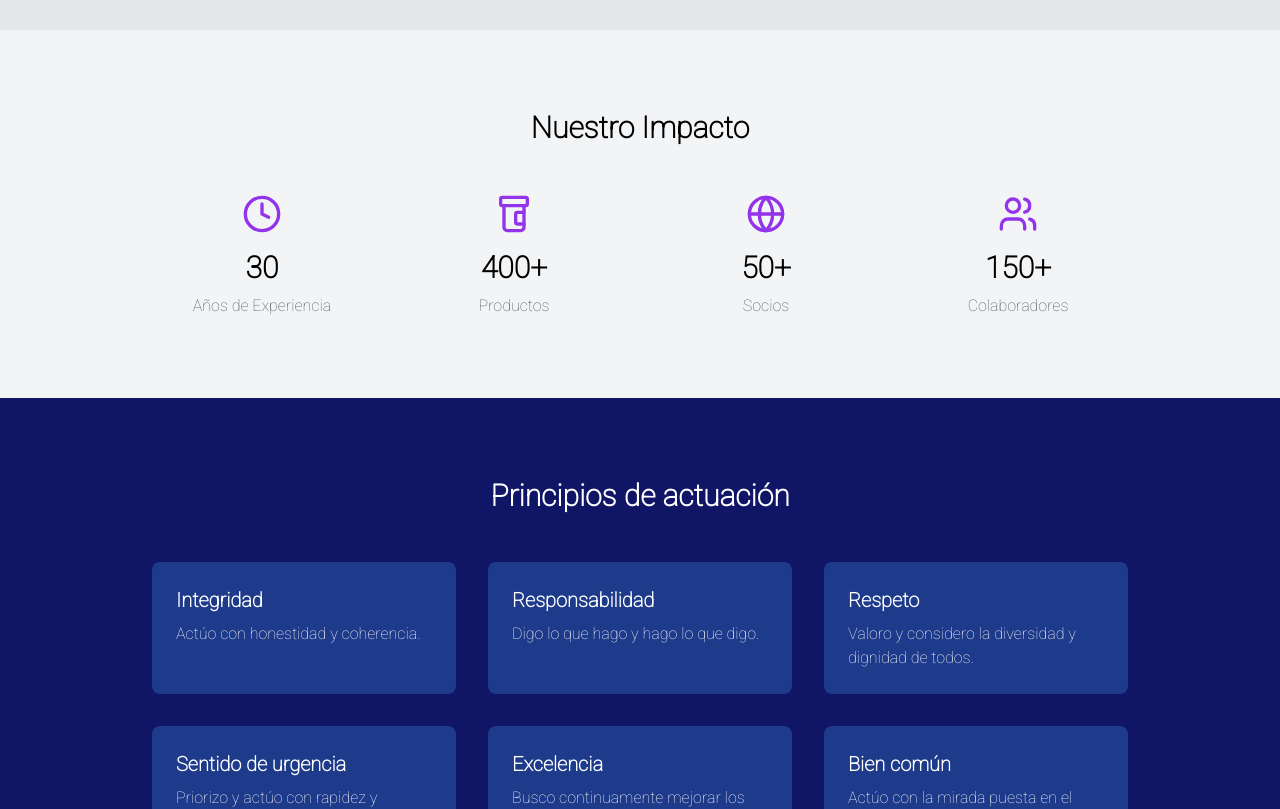
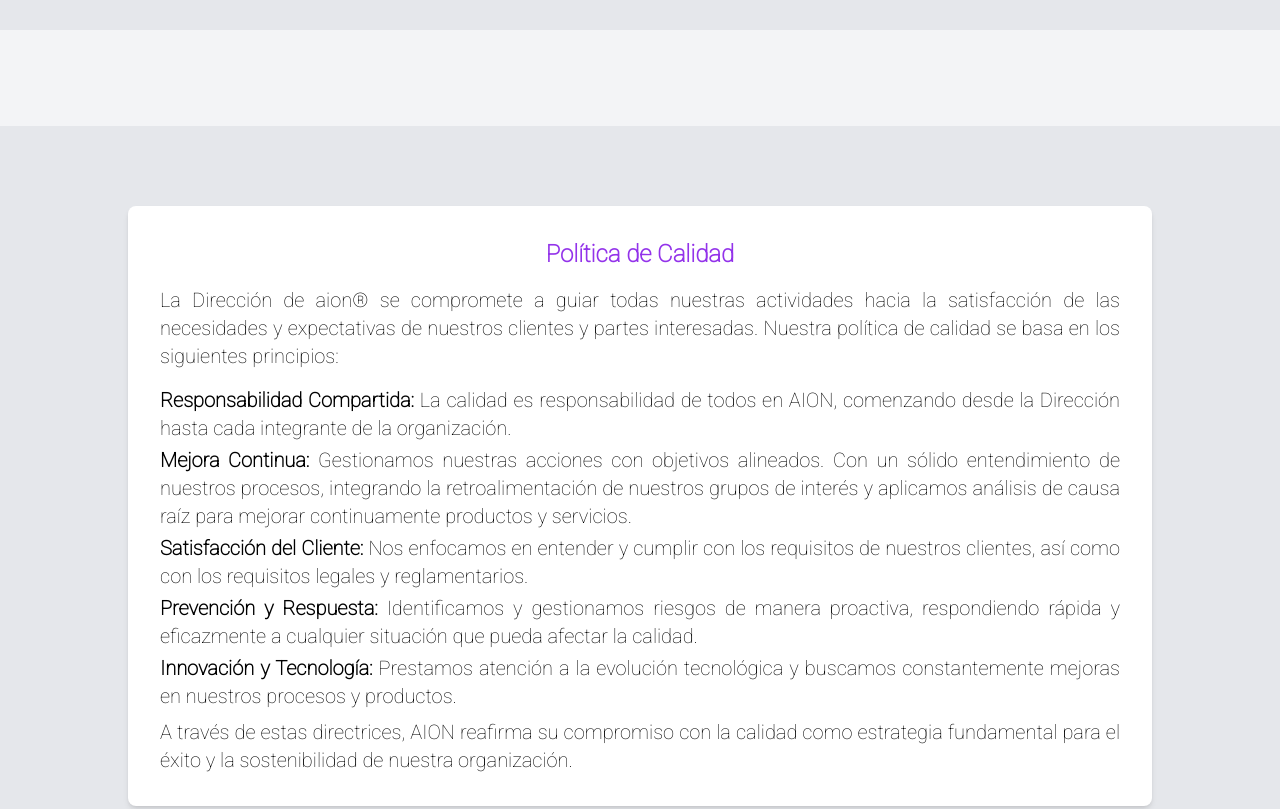
Before and after one commit to richard2703/aion-web, a Next.js app: page /about in a window 1280 px wide. Shown: the part 1460-2269 px from the top of the page. Built offline with nearby package versions, Linux system fonts and the light colour scheme; no server answers.

Commit message:
feat: Agregar la politica de calidad

```diff
--- a/messages/en.json
+++ b/messages/en.json
@@ -124,7 +124,20 @@
     "core_team": "Our Executive Team",
     "team_paragraph_1": "Our executive team is composed of professionals with over 100 years of combined experience in various industries, including food, tobacco, graphic arts, beverages, and consulting. This rich diversity of backgrounds allows us to approach market challenges with a broad and creative perspective.",
     "team_paragraph_2": "We have cultivated an agile and empowered organization, where each day represents a new opportunity for the growth and development of our staff. We foster a collaborative and dynamic work environment where ideas are valued, and each team member can contribute to collective success.",
-    "team_paragraph_3": "We firmly believe that the talent and experience of our team are key to driving innovation and excellence in our services. Together, we face the challenges of the future with determination and vision, committed to sustainable development and the well-being of our partners and clients."
+    "team_paragraph_3": "We firmly believe that the talent and experience of our team are key to driving innovation and excellence in our services. Together, we face the challenges of the future with determination and vision, committed to sustainable development and the well-being of our partners and clients.",
+    "quality_policies": "Quality Policy",
+    "quality_policies_paragraph_1": "The management of aion® is committed to guiding all our activities toward meeting the needs and expectations of our customers and stakeholders. Our quality policy is based on the following principles:",
+    "principle_head_1": "Shared Responsibility: ",
+    "quality_policies_principle_1": "Quality is everyone's responsibility at AION, starting from the management to every member of the organization.",
+    "principle_head_2": "Continuous Improvement: ",
+    "quality_policies_principle_2": "We manage our actions with aligned objectives. With a solid understanding of our processes, integrating feedback from our stakeholders, and applying root cause analysis to continuously improve products and services.",
+    "principle_head_3": "Customer Satisfaction: ",
+    "quality_policies_principle_3": "We focus on understanding and meeting our customers' requirements, as well as legal and regulatory requirements.",
+    "principle_head_4": "Prevention and Response: ",
+    "quality_policies_principle_4": "We proactively identify and manage risks, responding quickly and effectively to any situation that may affect quality.",
+    "principle_head_5": "Innovation and Technology: ",
+    "quality_policies_principle_5": "We pay attention to technological evolution and constantly seek improvements in our processes and products.",
+    "quality_policies_paragraph_2": "Through these guidelines, AION reaffirms its commitment to quality as a fundamental strategy for the success and sustainability of our organization."
   },
   "TechPage": {
     "title": "Our Technologies",
--- a/messages/es.json
+++ b/messages/es.json
@@ -124,7 +124,20 @@
     "core_team": "Nuestro Equipo Directivo",
     "team_paragraph_1": "Nuestro equipo directivo está compuesto por profesionales que suman más de 100 años de experiencia en diversas industrias, incluyendo alimentos, tabaco, artes gráficas, bebidas y consultoría. Esta rica diversidad de antecedentes nos permite abordar los desafíos del mercado con una perspectiva amplia y creativa.",
     "team_paragraph_2": "Hemos cultivado una organización ágil y empoderada, en la que cada día representa una nueva oportunidad para el crecimiento y desarrollo de nuestro personal. Fomentamos un ambiente de trabajo colaborativo y dinámico, donde las ideas son valoradas y cada miembro del equipo puede contribuir al éxito colectivo.",
-    "team_paragraph_3": "Creemos firmemente que el talento y la experiencia de nuestro equipo son claves para impulsar la innovación y la excelencia en nuestros servicios. Juntos, enfrentamos los retos del futuro con determinación y visión, comprometidos con el desarrollo sostenible y el bienestar de nuestros socios y clientes."
+    "team_paragraph_3": "Creemos firmemente que el talento y la experiencia de nuestro equipo son claves para impulsar la innovación y la excelencia en nuestros servicios. Juntos, enfrentamos los retos del futuro con determinación y visión, comprometidos con el desarrollo sostenible y el bienestar de nuestros socios y clientes.",
+    "quality_policies": "Política de Calidad",
+    "quality_policies_paragraph_1": "La Dirección de aion® se compromete a guiar todas nuestras actividades hacia la satisfacción de las necesidades y expectativas de nuestros clientes y partes interesadas. Nuestra política de calidad se basa en los siguientes principios:",
+    "principle_head_1": "Responsabilidad Compartida: ",
+    "quality_policies_principle_1": "La calidad es responsabilidad de todos en AION, comenzando desde la Dirección hasta cada integrante de la organización.",
+    "principle_head_2": "Mejora Continua: ",
+    "quality_policies_principle_2": "Gestionamos nuestras acciones con objetivos alineados. Con un sólido entendimiento de nuestros procesos, integrando la retroalimentación de nuestros grupos de interés y aplicamos análisis de causa raíz para mejorar continuamente productos y servicios.",
+    "principle_head_3": "Satisfacción del Cliente: ",
+    "quality_policies_principle_3": "Nos enfocamos en entender y cumplir con los requisitos de nuestros clientes, así como con los requisitos legales y reglamentarios.",
+    "principle_head_4": "Prevención y Respuesta: ",
+    "quality_policies_principle_4": "Identificamos y gestionamos riesgos de manera proactiva, respondiendo rápida y eficazmente a cualquier situación que pueda afectar la calidad.",
+    "principle_head_5": "Innovación y Tecnología: ",
+    "quality_policies_principle_5": "Prestamos atención a la evolución tecnológica y buscamos constantemente mejoras en nuestros procesos y productos.",
+    "quality_policies_paragraph_2": "A través de estas directrices, AION reafirma su compromiso con la calidad como estrategia fundamental para el éxito y la sostenibilidad de nuestra organización."
   },
   "TechPage": {
     "title": "Nuestras Tecnologías",
--- a/src/app/about/page.tsx
+++ b/src/app/about/page.tsx
@@ -51,6 +51,50 @@
               </h3>
               <p className="font-bold text-2xl text-slate-700 text-center">
                 {t("purpose")}
+              </p>
+            </div>
+          </div>
+        </div>
+      </section>
+
+      <section className="py-12">
+        <div className="container mx-auto px-6 max-w-screen-lg"></div>
+      </section>
+
+      <section className="bg-gray-200 py-20">
+        <div className="container mx-auto max-w-screen-lg">
+          <div className=" gap-10">
+            <div className="bg-white p-8 rounded-lg shadow-md">
+              <h3 className="text-center text-2xl font-bold mb-4 text-purple-600">
+                {t("quality_policies")}
+              </h3>
+              <p className="text-xl mt-2 text-black text-justify">
+                {t("quality_policies_paragraph_1")}
+              </p>
+              <ul className="list-inside mt-4 text-xl mt-2 text-black text-justify gap-2">
+                <li className="my-1">
+                  <span className="font-bold">{t("principle_head_1")}</span>
+                  {t("quality_policies_principle_1")}
+                </li>
+                <li className="my-1">
+                  <span className="font-bold">{t("principle_head_2")}</span>
+                  {t("quality_policies_principle_2")}
+                </li>
+                <li className="my-1">
+                  <span className="font-bold">{t("principle_head_3")}</span>
+                  {t("quality_policies_principle_3")}
+                </li>
+                <li className="my-1">
+                  <span className="font-bold">{t("principle_head_4")}</span>
+                  {t("quality_policies_principle_4")}
+                </li>
+                <li className="my-1">
+                  <span className="font-bold">{t("principle_head_5")}</span>
+                  {t("quality_policies_principle_5")}
+                </li>
+              </ul>
+              <p className="text-xl mt-2 text-black text-justify">
+                {t("quality_policies_paragraph_2")}
               </p>
             </div>
           </div>
```
